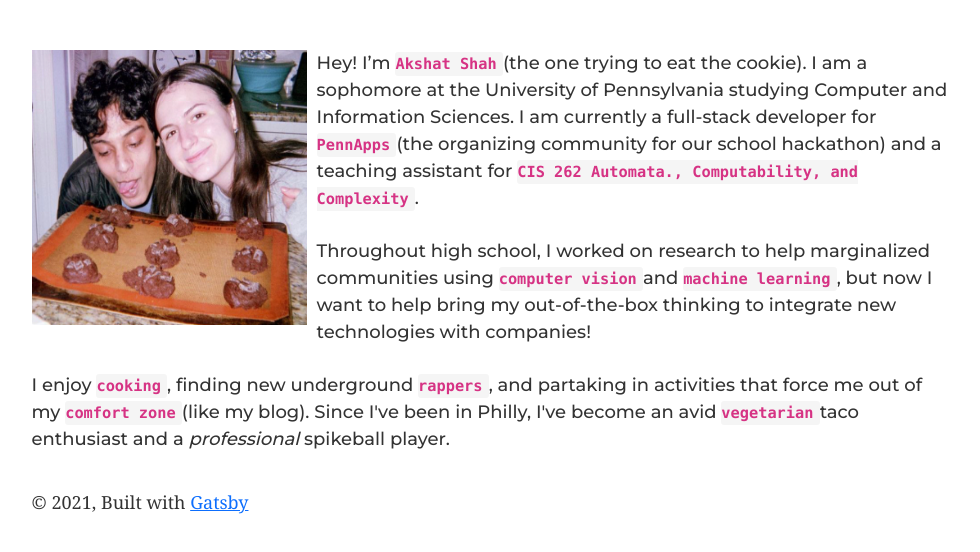
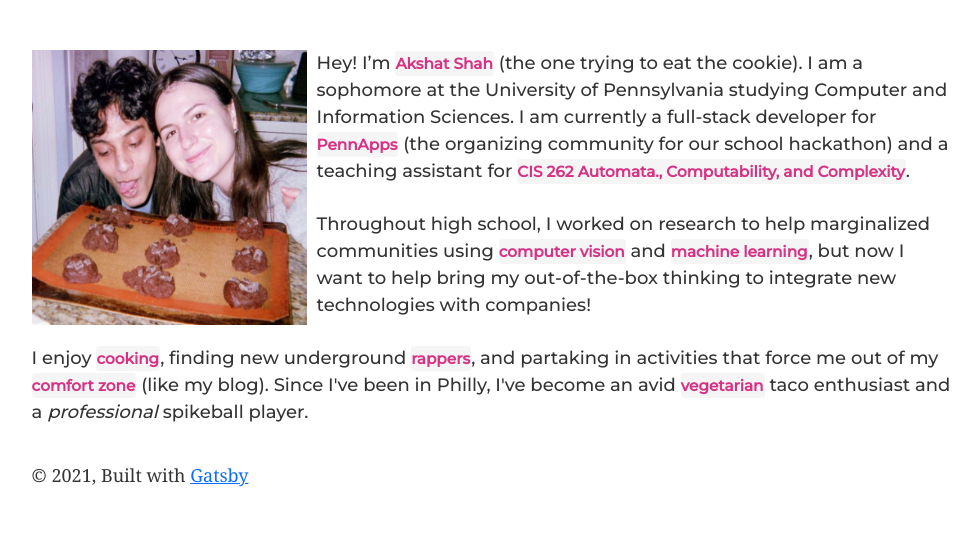
Before and after one commit to akshatmshah/akshatmshah.github.io, a Gatsby site: page / in a window 1280 px wide. Shown: the part 102-654 px from the top of the page, without its empty margins (148-1128 px from the left). Built offline with nearby package versions, Linux system fonts and the light colour scheme; Gatsby itself is replaced by a stand-in of ours.

Commit message:
cleaning files

```diff
--- a/package.json
+++ b/package.json
@@ -45,7 +45,7 @@
   },
   "repository": {
     "type": "git",
-    "url": "https://github.com/gatsbyjs/gatsby-starter-default"
+    "url": "https://github.com/akshatmshah/akshatmshah.github.io"
   },
   "bugs": {
     "url": "https://github.com/gatsbyjs/gatsby/issues"
--- a/src/pages/index.js
+++ b/src/pages/index.js
@@ -14,23 +14,23 @@ const IndexPage = () => (
     <div className="introduction">
       <img className="pfpC" src={pfp} align="left" />
       <p>
-      Hey! I’m <code><b>Akshat Shah</b></code>{" "}(the one trying to eat the cookie). I am a sophomore at
+      Hey! I’m <code className="emph"><b>Akshat Shah</b></code>&nbsp;(the one trying to eat the cookie). I am a sophomore at
       the University of Pennsylvania studying Computer and Information Sciences.
-      I am currently a full-stack developer for <code><b>PennApps</b></code> (the organizing community for our
-      school hackathon) and  a teaching assistant for <code><b> CIS 262 Automata., Computability, and Complexity</b></code>.
+      I am currently a full-stack developer for <code className="emph"><b>PennApps</b></code>&nbsp;(the organizing community for our
+      school hackathon) and  a teaching assistant for <code className="emph"><b> CIS 262 Automata., Computability, and Complexity</b></code>.
       </p>
       {"\n"}
       <p>
       Throughout high school, I worked on research to help marginalized
-      communities using <code><b>computer vision</b></code> and <code><b>machine learning</b></code>, but now I
+      communities using <code className="emph"><b>computer vision</b></code>&nbsp;and <code className="emph"><b>machine learning</b></code>, but now I
       want to help bring my out-of-the-box thinking to integrate new
       technologies with companies!
       </p>
 
       <p>
-      I enjoy <code><b>cooking</b></code>, finding new underground <code><b>rappers</b></code>, and partaking
-      in activities that force me out of my <code><b>comfort zone</b></code> (like my blog).
-      Since I've been in Philly, I've become an avid <code><b>vegetarian</b></code> taco
+      I enjoy <code className="emph"><b>cooking</b></code>, finding new underground <code className="emph"><b>rappers</b></code>, and partaking
+      in activities that force me out of my <code className="emph"><b>comfort zone</b></code>&nbsp;(like my blog).
+      Since I've been in Philly, I've become an avid <code className="emph"><b>vegetarian</b></code>&nbsp;taco
       enthusiast and a <i>professional</i> spikeball player.
       </p>
     </div>
--- a/src/styles/index.css
+++ b/src/styles/index.css
@@ -54,5 +54,6 @@
 
 .emph{
   font-family: 'Montserrat', system-ui, sans-serif;
-  color:black;
+  color: #d63384;
+  /* background-color: #EEF0EE; */
 }
```
Also changed, not shown: src/pages/page-5.js (deleted, +0 -18 lines), src/images/gatsby-astronaut.png (deleted), src/images/gatsby-icon.png (deleted).
